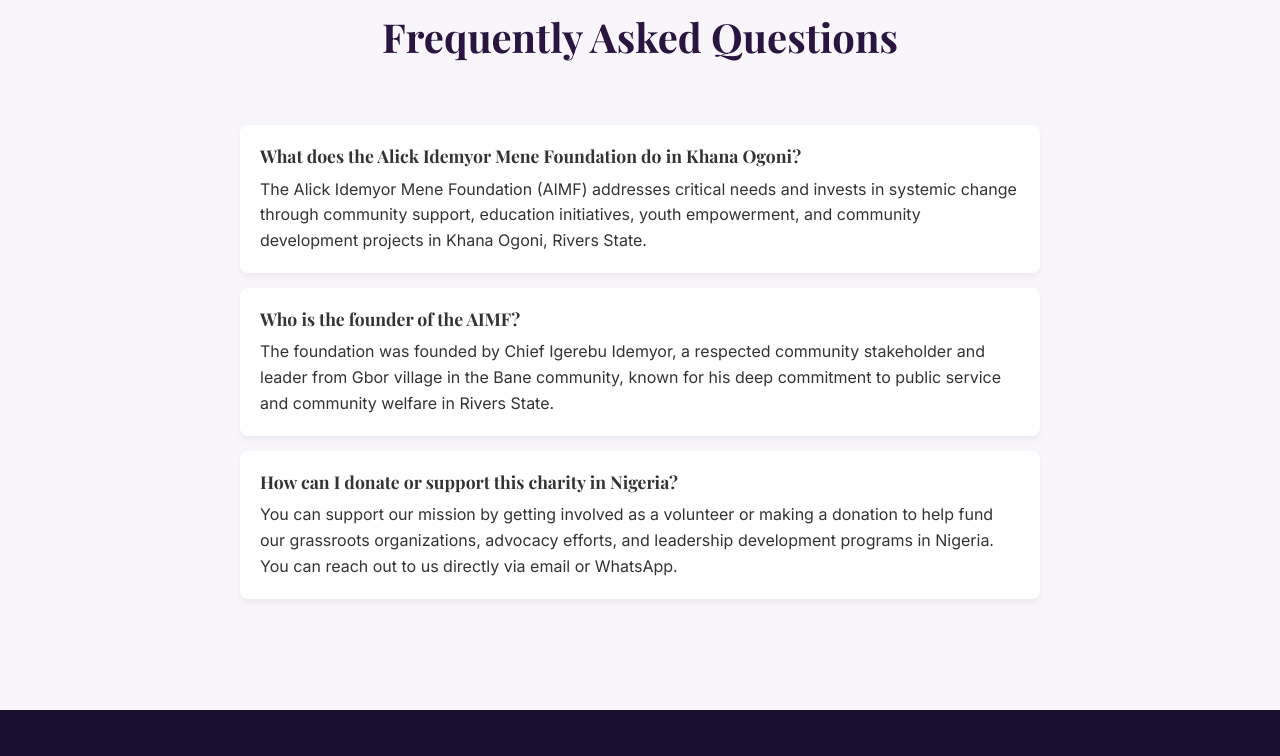
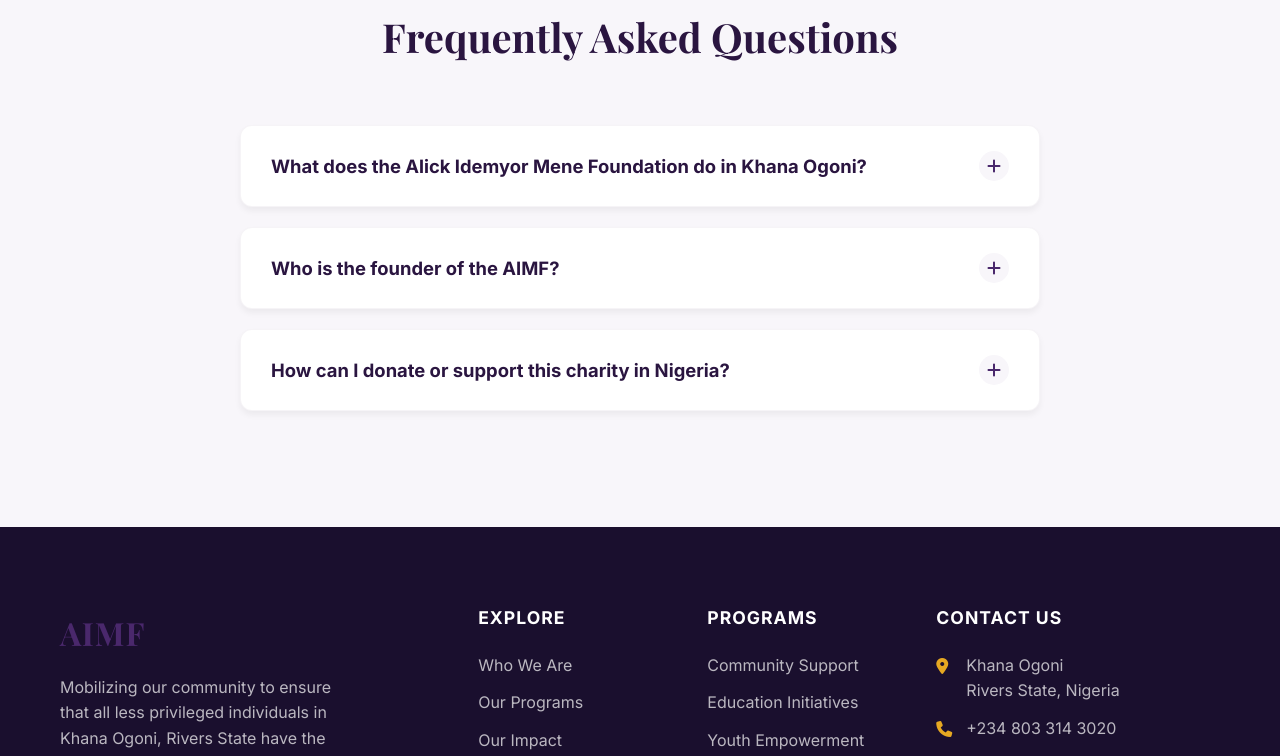
Before and after one commit to blackme001/Aimfoundation-NGO, a plain HTML site: page index.html in a window 1280 px wide. Shown: the part 5613-6369 px from the top of the page. Drawn offline with nearby package versions, Linux system fonts and the light colour scheme; files whose address does not match are found by name; a web font is replaced by a local one.

Commit message:
Add professional CSS and JS for FAQ section

```diff
--- a/index.html
+++ b/index.html
@@ -338,23 +338,32 @@
                 <span class="subtitle">Got Questions?</span>
                 <h2 class="title">Frequently Asked Questions</h2>
             </div>
-            <div class="faq-container" style="max-width: 800px; margin: 0 auto;">
-                <div class="faq-item" style="background: white; border-radius: 8px; margin-bottom: 15px; padding: 20px; box-shadow: 0 4px 6px rgba(0,0,0,0.05);">
-                    <h3 class="faq-question" style="margin: 0; font-size: 1.1rem; color: var(--primary-color);">What does the Alick Idemyor Mene Foundation do in Khana Ogoni?</h3>
-                    <div class="faq-answer" style="margin-top: 10px; color: var(--text-color);">
-                        <p style="margin: 0;">The Alick Idemyor Mene Foundation (AIMF) addresses critical needs and invests in systemic change through community support, education initiatives, youth empowerment, and community development projects in Khana Ogoni, Rivers State.</p>
+            <div class="faq-container">
+                <div class="faq-item">
+                    <div class="faq-question">
+                        <h3>What does the Alick Idemyor Mene Foundation do in Khana Ogoni?</h3>
+                        <span class="faq-toggle"><i class="fas fa-plus"></i></span>
+                    </div>
+                    <div class="faq-answer">
+                        <p>The Alick Idemyor Mene Foundation (AIMF) addresses critical needs and invests in systemic change through community support, education initiatives, youth empowerment, and community development projects in Khana Ogoni, Rivers State.</p>
                     </div>
                 </div>
-                <div class="faq-item" style="background: white; border-radius: 8px; margin-bottom: 15px; padding: 20px; box-shadow: 0 4px 6px rgba(0,0,0,0.05);">
-                    <h3 class="faq-question" style="margin: 0; font-size: 1.1rem; color: var(--primary-color);">Who is the founder of the AIMF?</h3>
-                    <div class="faq-answer" style="margin-top: 10px; color: var(--text-color);">
-                        <p style="margin: 0;">The foundation was founded by Chief Igerebu Idemyor, a respected community stakeholder and leader from Gbor village in the Bane community, known for his deep commitment to public service and community welfare in Rivers State.</p>
+                <div class="faq-item">
+                    <div class="faq-question">
+                        <h3>Who is the founder of the AIMF?</h3>
+                        <span class="faq-toggle"><i class="fas fa-plus"></i></span>
+                    </div>
+                    <div class="faq-answer">
+                        <p>The foundation was founded by Chief Igerebu Idemyor, a respected community stakeholder and leader from Gbor village in the Bane community, known for his deep commitment to public service and community welfare in Rivers State.</p>
                     </div>
                 </div>
-                <div class="faq-item" style="background: white; border-radius: 8px; margin-bottom: 15px; padding: 20px; box-shadow: 0 4px 6px rgba(0,0,0,0.05);">
-                    <h3 class="faq-question" style="margin: 0; font-size: 1.1rem; color: var(--primary-color);">How can I donate or support this charity in Nigeria?</h3>
-                    <div class="faq-answer" style="margin-top: 10px; color: var(--text-color);">
-                        <p style="margin: 0;">You can support our mission by getting involved as a volunteer or making a donation to help fund our grassroots organizations, advocacy efforts, and leadership development programs in Nigeria. You can reach out to us directly via email or WhatsApp.</p>
+                <div class="faq-item">
+                    <div class="faq-question">
+                        <h3>How can I donate or support this charity in Nigeria?</h3>
+                        <span class="faq-toggle"><i class="fas fa-plus"></i></span>
+                    </div>
+                    <div class="faq-answer">
+                        <p>You can support our mission by getting involved as a volunteer or making a donation to help fund our grassroots organizations, advocacy efforts, and leadership development programs in Nigeria. You can reach out to us directly via email or WhatsApp.</p>
                     </div>
                 </div>
             </div>
--- a/script.js
+++ b/script.js
@@ -153,4 +153,27 @@ document.addEventListener('DOMContentLoaded', () => {
 
         observer.observe(impactSection);
     }
+
+    // 7. FAQ Accordion Logic
+    const faqItems = document.querySelectorAll('.faq-item');
+
+    faqItems.forEach(item => {
+        const question = item.querySelector('.faq-question');
+
+        question.addEventListener('click', () => {
+            const isActive = item.classList.contains('active');
+
+            // Close all other items
+            faqItems.forEach(otherItem => {
+                otherItem.classList.remove('active');
+                otherItem.querySelector('.faq-toggle i').classList.replace('fa-minus', 'fa-plus');
+            });
+
+            // Toggle current item
+            if (!isActive) {
+                item.classList.add('active');
+                item.querySelector('.faq-toggle i').classList.replace('fa-plus', 'fa-minus');
+            }
+        });
+    });
 });
--- a/style.css
+++ b/style.css
@@ -938,3 +938,77 @@ ul {
     .footer-grid { grid-template-columns: 1fr; }
     .footer-bottom { flex-direction: column; gap: 15px; text-align: center; }
 }
+
+/* FAQ Section */
+.faq-container {
+    max-width: 800px;
+    margin: 0 auto;
+}
+
+.faq-item {
+    background-color: var(--bg-main);
+    border-radius: 12px;
+    margin-bottom: 20px;
+    box-shadow: var(--shadow-sm);
+    overflow: hidden;
+    transition: all var(--transition-smooth);
+    border: 1px solid rgba(74, 40, 108, 0.05);
+}
+
+.faq-item:hover {
+    box-shadow: var(--shadow-md);
+    transform: translateY(-2px);
+}
+
+.faq-question {
+    padding: 25px 30px;
+    display: flex;
+    justify-content: space-between;
+    align-items: center;
+    cursor: pointer;
+    transition: background-color var(--transition-fast);
+}
+
+.faq-question h3 {
+    font-size: 1.15rem;
+    margin: 0;
+    font-family: var(--font-sans);
+    color: var(--primary-dark);
+}
+
+.faq-toggle {
+    width: 30px;
+    height: 30px;
+    background-color: var(--bg-alt);
+    border-radius: 50%;
+    display: flex;
+    justify-content: center;
+    align-items: center;
+    color: var(--primary);
+    transition: all var(--transition-fast);
+}
+
+.faq-item.active .faq-toggle {
+    background-color: var(--primary);
+    color: white;
+    transform: rotate(45deg);
+}
+
+.faq-answer {
+    max-height: 0;
+    overflow: hidden;
+    transition: max-height 0.5s cubic-bezier(0, 1, 0, 1);
+    padding: 0 30px;
+}
+
+.faq-item.active .faq-answer {
+    max-height: 1000px;
+    transition: max-height 1s ease-in-out;
+    padding: 0 30px 30px;
+}
+
+.faq-answer p {
+    color: var(--text-muted);
+    line-height: 1.7;
+    font-size: 1rem;
+}
```
